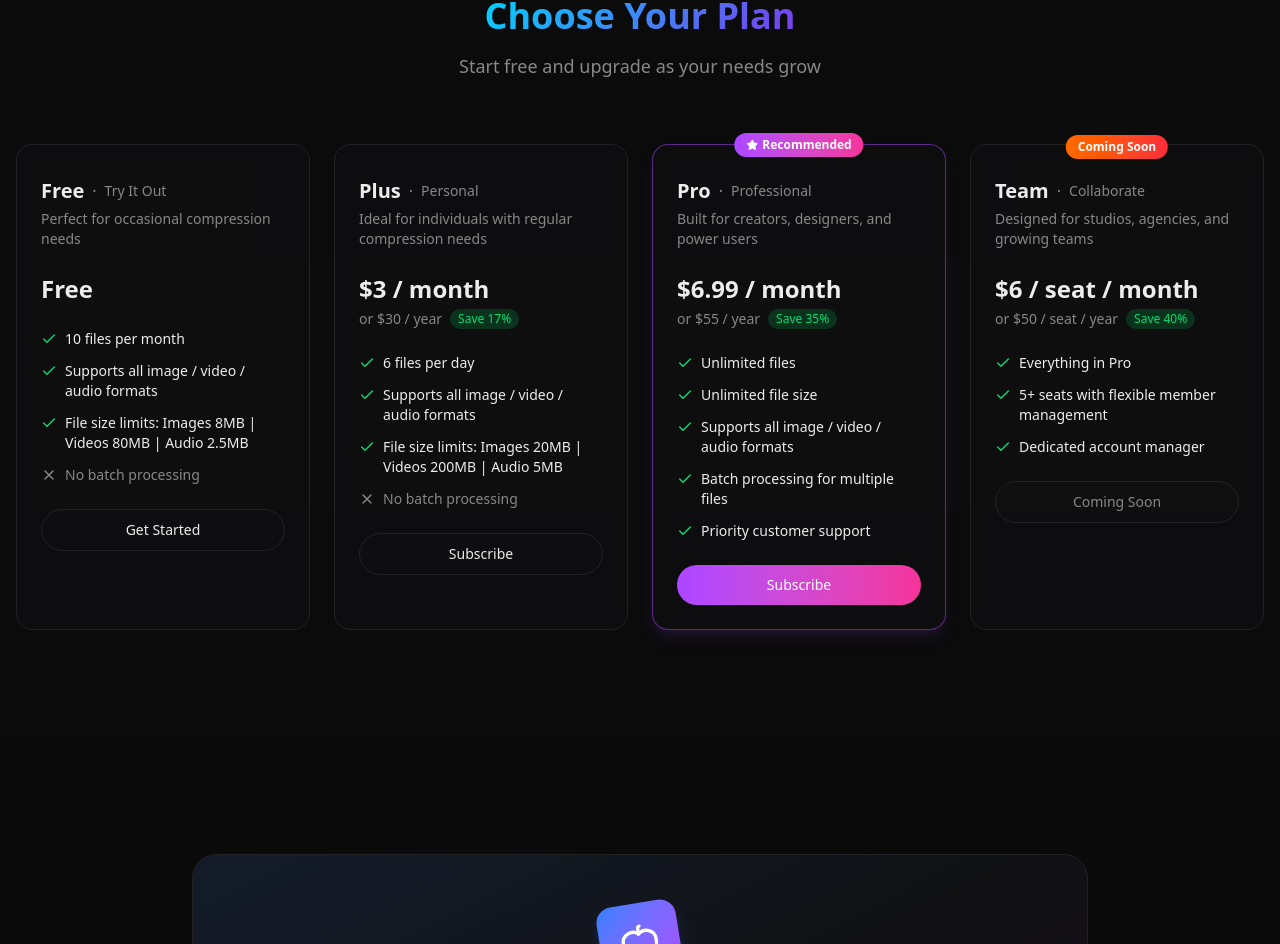
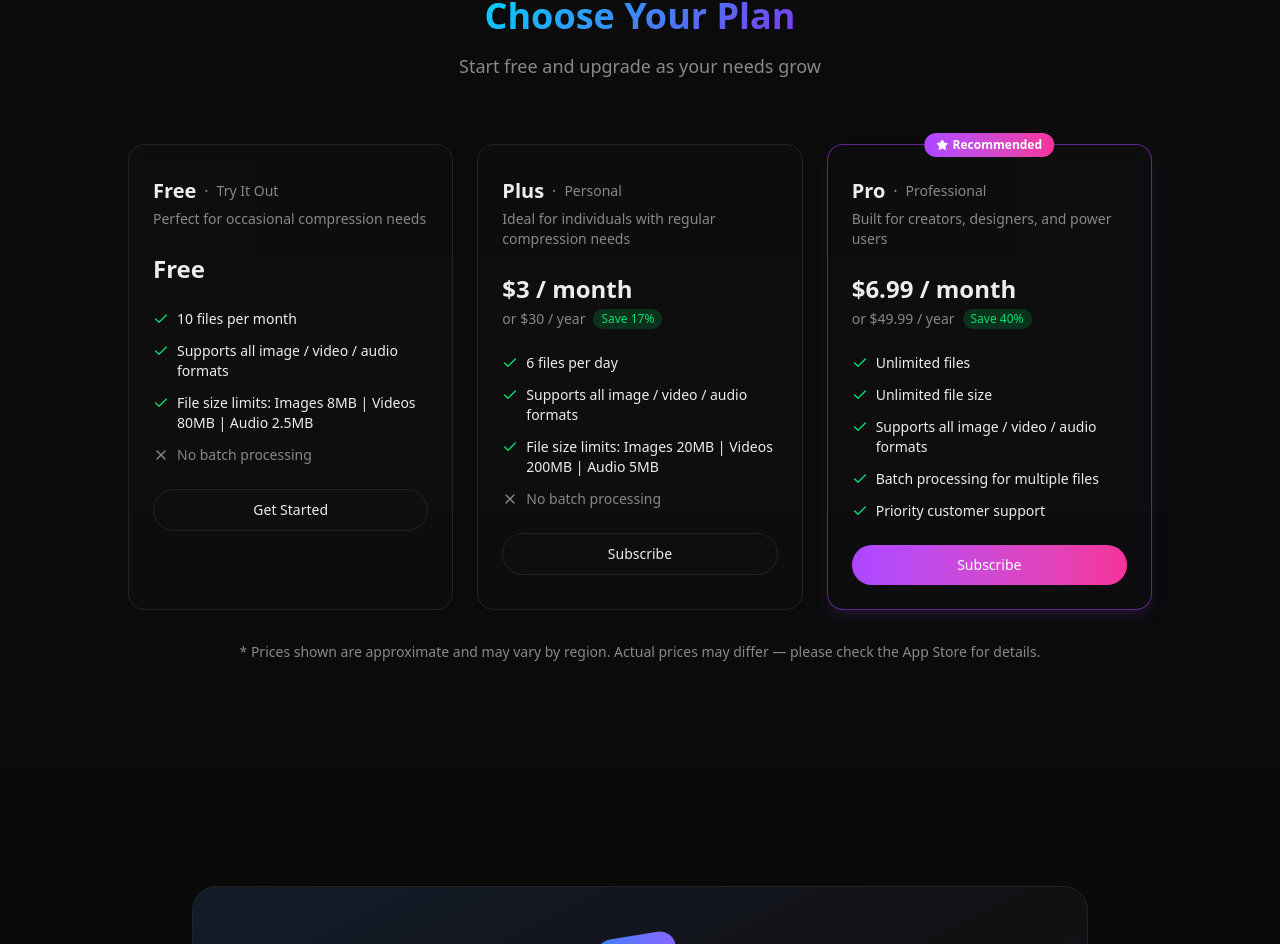
Before and after one commit to byteoxo/self-introduction, a Next.js app: page /products/macos/shrinkr in a window 1280 px wide. Shown: the part 4316-5260 px from the top of the page. Built offline with nearby package versions, Linux system fonts and the light colour scheme.

Commit message:
refactor: update pricing plans and layout in Shrinkr client

```diff
--- a/app/products/macos/shrinkr/shrinkr-client.tsx
+++ b/app/products/macos/shrinkr/shrinkr-client.tsx
@@ -24,16 +24,9 @@ import {
     Star,
     FileText,
     Folder,
-    Play,
-    Pause,
     Check,
     X,
     ArrowRight,
-    Minimize2,
-    Maximize2,
-    Circle,
-    Users,
-    Crown,
     RefreshCw,
 } from 'lucide-react'
 import { cn } from '@/lib/utils'
@@ -172,8 +165,8 @@ const pricingPlans = [
         subtitle: 'Professional',
         description: 'Built for creators, designers, and power users',
         price: '$6.99 / month',
-        priceYearly: '$55 / year',
-        savePercent: '35',
+        priceYearly: '$49.99 / year',
+        savePercent: '40',
         features: [
             { text: 'Unlimited files', included: true, highlight: true },
             { text: 'Unlimited file size', included: true, highlight: true },
@@ -194,30 +187,6 @@ const pricingPlans = [
         ],
         gradient: 'from-purple-500 to-pink-500',
         recommended: true,
-    },
-    {
-        name: 'Team',
-        subtitle: 'Collaborate',
-        description: 'Designed for studios, agencies, and growing teams',
-        price: '$6 / seat / month',
-        priceYearly: '$50 / seat / year',
-        savePercent: '40',
-        comingSoon: true,
-        features: [
-            { text: 'Everything in Pro', included: true },
-            {
-                text: '5+ seats with flexible member management',
-                included: true,
-                highlight: true,
-            },
-            {
-                text: 'Dedicated account manager',
-                included: true,
-                highlight: true,
-            },
-        ],
-        gradient: 'from-orange-500 to-red-500',
-        recommended: false,
     },
 ]
 
@@ -719,7 +688,7 @@ export function ShrinkrPageClient() {
                             </p>
                         </motion.div>
 
-                        <div className="grid gap-6 md:grid-cols-2 lg:grid-cols-4">
+                        <div className="grid gap-6 md:grid-cols-2 lg:grid-cols-3 max-w-5xl mx-auto">
                             {pricingPlans.map((plan, index) => (
                                 <PricingCard
                                     key={plan.name}
@@ -728,6 +697,19 @@ export function ShrinkrPageClient() {
                                 />
                             ))}
                         </div>
+
+                        {/* Regional Pricing Note */}
+                        <motion.p
+                            className="mt-8 text-center text-sm text-muted"
+                            initial={{ opacity: 0 }}
+                            whileInView={{ opacity: 1 }}
+                            viewport={{ once: true }}
+                            transition={{ duration: 0.5, delay: 0.3 }}
+                        >
+                            * Prices shown are approximate and may vary by
+                            region. Actual prices may differ — please check the
+                            App Store for details.
+                        </motion.p>
                     </div>
                 </section>
 
@@ -1542,15 +1524,6 @@ function PricingCard({
                 </div>
             )}
 
-            {/* Coming Soon badge */}
-            {'comingSoon' in plan && plan.comingSoon && (
-                <div className="absolute -top-3 left-1/2 -translate-x-1/2">
-                    <span className="inline-flex items-center gap-1 rounded-full bg-gradient-to-r from-orange-500 to-red-500 px-3 py-1 text-xs font-semibold text-white">
-                        Coming Soon
-                    </span>
-                </div>
-            )}
-
             {/* Header */}
             <div className="mb-6 pt-2">
                 <div className="flex items-center gap-2 mb-1">
@@ -1606,15 +1579,6 @@ function PricingCard({
 
             {/* CTA Button */}
             <div className="mt-6">
-                {'comingSoon' in plan && plan.comingSoon ? (
-                    <button
-                        type="button"
-                        disabled
-                        className="w-full rounded-full border border-card-border bg-card/50 px-4 py-2.5 text-sm font-medium text-muted cursor-not-allowed"
-                    >
-                        Coming Soon
-                    </button>
-                ) : (
                 <motion.button
                     type="button"
                     className={cn(
@@ -1628,7 +1592,6 @@ function PricingCard({
                 >
                     {plan.price === 'Free' ? 'Get Started' : 'Subscribe'}
                 </motion.button>
-                )}
             </div>
         </motion.div>
     )
```
Lines whose indentation alone changed are shown as unchanged.
